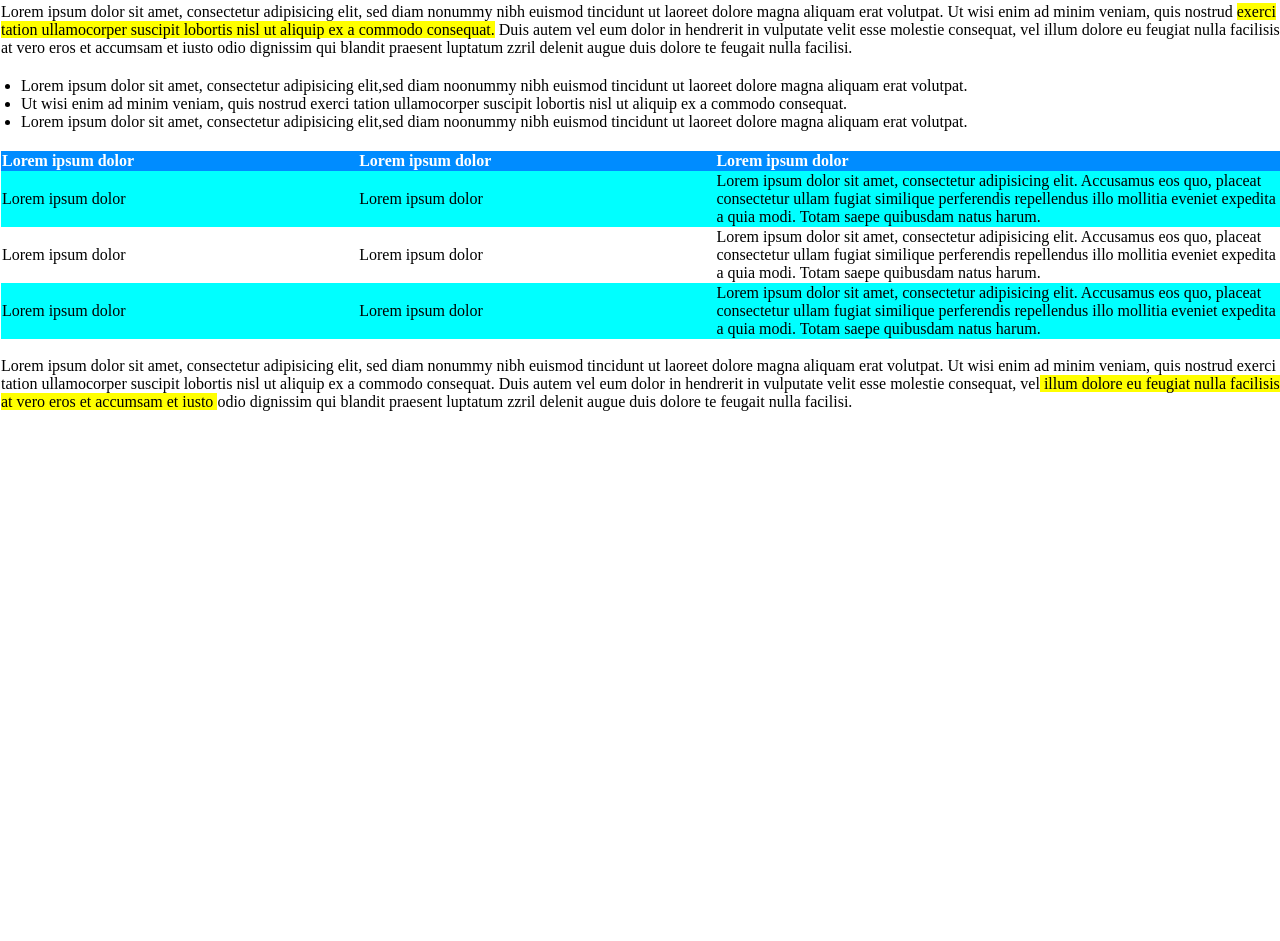
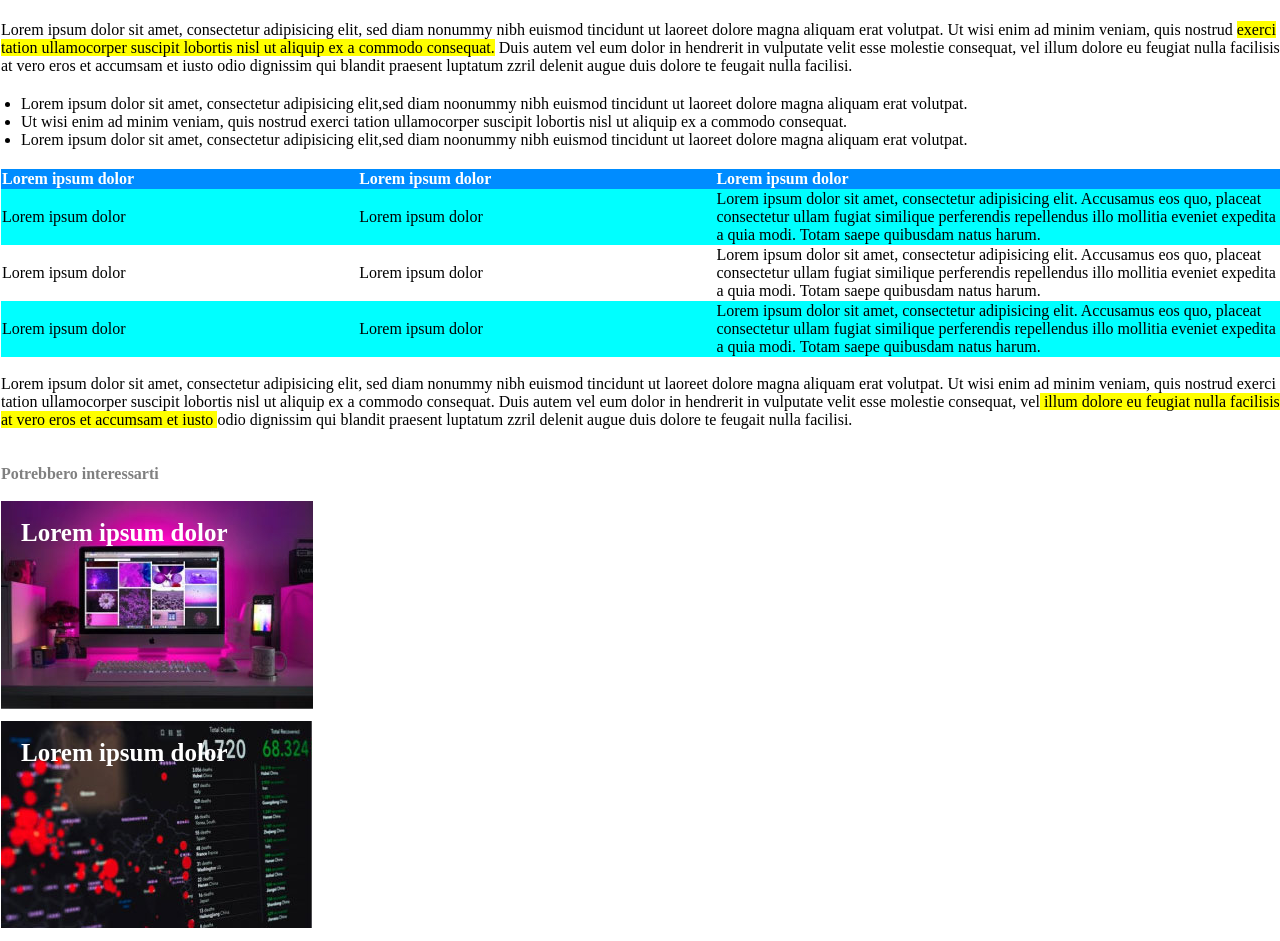
Before and after one commit to GianniPio/html-css-booleaner, a plain HTML site: page index.html in a window 1280 px wide. Shown: the part 746-1687 px from the top of the page. Before the commit the page ends 1157 px from the top, so only its background shows below. Drawn offline with Linux system fonts and the light colour scheme.

Commit message:
Fine footer

```diff
--- a/css/style.css
+++ b/css/style.css
@@ -75,3 +75,23 @@ th{
 
 
 /* tag footer */
+
+.strong{
+    font-weight: bold;
+}
+
+footer > div{
+    border: 1px soldi black;
+    position: relative;
+    width: 25%px;
+    height: 220px;
+}
+
+div > span{
+    position: absolute;
+    left: 20px;
+    top: 18px;
+    font-size: 25px;
+    color: white;
+    font-weight: bold;
+}
--- a/index.html
+++ b/index.html
@@ -21,7 +21,7 @@
         <br>
         <h1>Internet deve essere al servizio del "bene pubblico": il manifesto di Tim Berners-Lee</h1>
         <p class="grigio">
-            Scritto da <text class="azzurro">The Booleaner</text>
+            Scritto da <span class="azzurro">The Booleaner</span>
         </p>
         <P class="grigio small">
             il 10/10/2020
@@ -33,16 +33,16 @@
         <img src="img/tim-1.jpg" alt="tim-1">
         <img src="img/tim-2.jpg" alt="tim-2">
         <div class="small">
-            <text>1st Photo: John S. and James L. Knight Foundation, by Scott Henrichsen <br>
-            2nd: Wikimedia, by Paul Clarke</text>
+            <p>1st Photo: John S. and James L. Knight Foundation, by Scott Henrichsen <br>
+            2nd: Wikimedia, by Paul Clarke</p>
         </div>
         <!-- /Image e description -->
 
-        <br>
+        <br><br>
 
         <!-- Text -->
         <p>
-            Lorem ipsum dolor sit amet, consectetur adipisicing elit, sed diam nonummy nibh euismod tincidunt ut laoreet dolore magna aliquam erat volutpat. Ut wisi enim ad minim veniam, quis nostrud <text class="yellow"> exerci tation ullamocorper suscipit lobortis nisl ut aliquip ex a commodo consequat.</text> Duis autem vel eum dolor in hendrerit in vulputate velit esse molestie consequat, vel illum dolore eu feugiat nulla facilisis at vero eros et accumsam et iusto odio dignissim qui blandit praesent luptatum zzril delenit augue duis dolore te feugait nulla facilisi.
+            Lorem ipsum dolor sit amet, consectetur adipisicing elit, sed diam nonummy nibh euismod tincidunt ut laoreet dolore magna aliquam erat volutpat. Ut wisi enim ad minim veniam, quis nostrud <span class="yellow"> exerci tation ullamocorper suscipit lobortis nisl ut aliquip ex a commodo consequat.</span> Duis autem vel eum dolor in hendrerit in vulputate velit esse molestie consequat, vel illum dolore eu feugiat nulla facilisis at vero eros et accumsam et iusto odio dignissim qui blandit praesent luptatum zzril delenit augue duis dolore te feugait nulla facilisi.
        </p>
 
        <!-- /Text -->
@@ -86,14 +86,31 @@
 
        <!-- Text_2 -->
        <p>
-        Lorem ipsum dolor sit amet, consectetur adipisicing elit, sed diam nonummy nibh euismod tincidunt ut laoreet dolore magna aliquam erat volutpat. Ut wisi enim ad minim veniam, quis nostrud  exerci tation ullamocorper suscipit lobortis nisl ut aliquip ex a commodo consequat. Duis autem vel eum dolor in hendrerit in vulputate velit esse molestie consequat, vel<text class="yellow"> illum dolore eu feugiat nulla facilisis at vero eros et accumsam et iusto </text>odio dignissim qui blandit praesent luptatum zzril delenit augue duis dolore te feugait nulla facilisi.
+        Lorem ipsum dolor sit amet, consectetur adipisicing elit, sed diam nonummy nibh euismod tincidunt ut laoreet dolore magna aliquam erat volutpat. Ut wisi enim ad minim veniam, quis nostrud  exerci tation ullamocorper suscipit lobortis nisl ut aliquip ex a commodo consequat. Duis autem vel eum dolor in hendrerit in vulputate velit esse molestie consequat, vel<span class="yellow"> illum dolore eu feugiat nulla facilisis at vero eros et accumsam et iusto </span>odio dignissim qui blandit praesent luptatum zzril delenit augue duis dolore te feugait nulla facilisi.
        </p>
+       <br><br>
        <!-- /Text_2 -->
 
     </main>
     <!-- /main -->
 
+    <!-- Start footer -->
     <footer>
+        <p class="grigio strong">
+            Potrebbero interessarti
+        </p>
+        <br>
+
+        <div>
+            <span>Lorem ipsum dolor</span>
+            <img src="img/monitor.jpg" alt="monitor">
+        </div>
+
+        <div>
+            <span>Lorem ipsum dolor</span>
+            <img src="img/graph.jpg" alt="graph">
+        </div>
+
 
     </footer>
 
```
